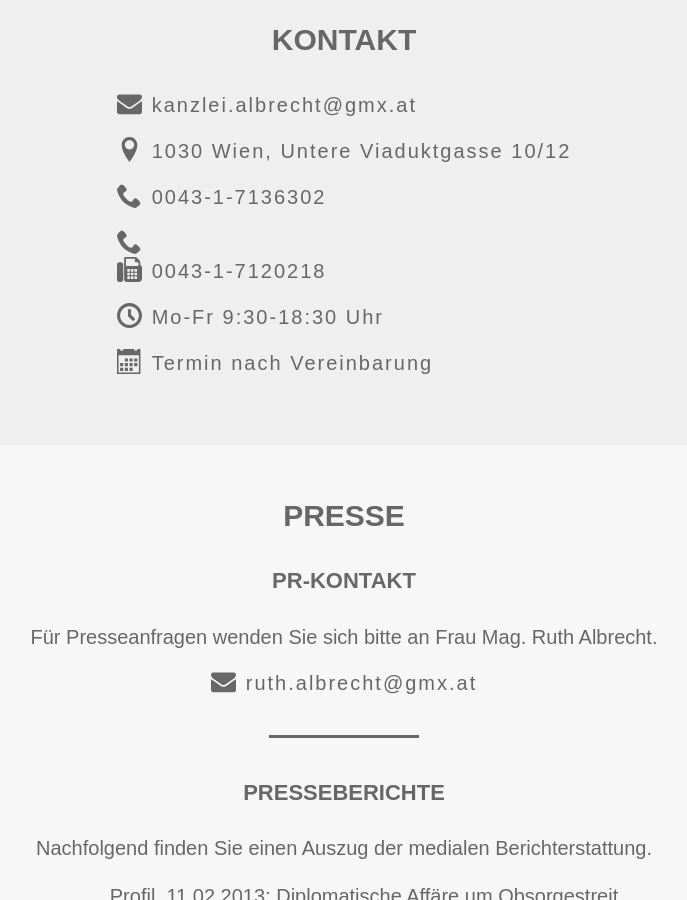
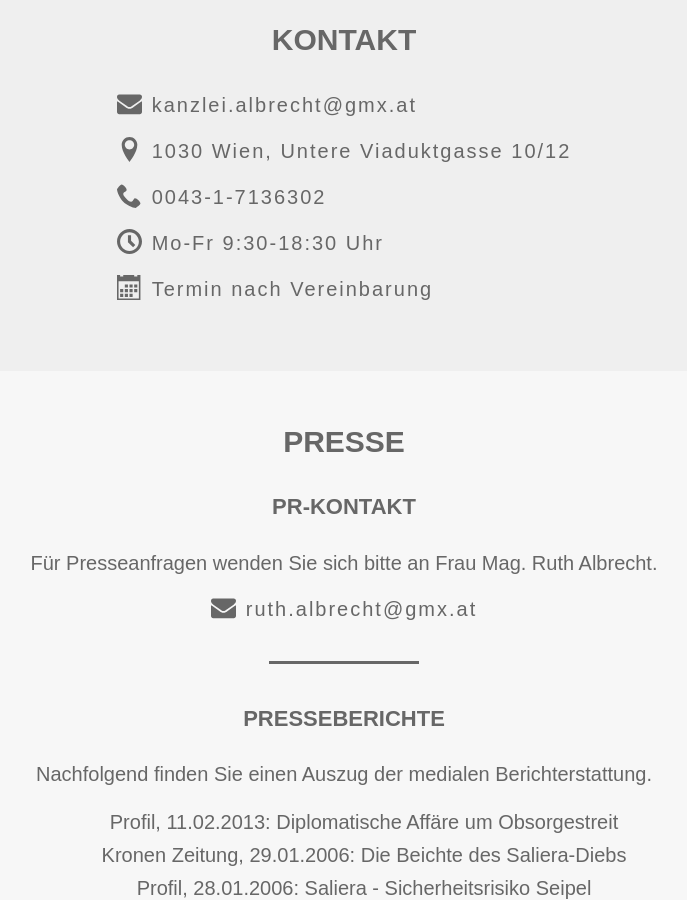
Before and after one commit to thelexn/aka-geri, a Jekyll site: the page built from index.html, in a window 1280 px wide and 900 px high, scrolled down 1552 px. Shown: the whole window, without its empty margins (296-983 px from the left). Built offline with Jekyll 4.4.1, drawn with Linux system fonts in a browser that asks for light colours.

Commit message:
Update contact.html - Telefonnummer geändert

```diff
--- a/_includes/contact.html
+++ b/_includes/contact.html
@@ -21,13 +21,13 @@
           <p>{{site.data.contact.phone1}}</p>
         </a>
       </li>
-      <li>
+<!--       <li>
         <a href="tel:{{site.data.contact.phone2}}">
           <div>{% include icons/phone.html %}</div>
           <p>{{site.data.contact.phone2}}</p>
         </a>
       </li>
-      <li><div>{% include icons/fax.html %}</div> <p class="different">{{site.data.contact.fax}}</p></li>
+      <li><div>{% include icons/fax.html %}</div> <p class="different">{{site.data.contact.fax}}</p></li> -->
       <li><div>{% include icons/clock.html %}</div> <p class="different">{{site.data.contact.office-hours}}</p></li>
       <li><div>{% include icons/calendar.html %}</div> <p class="different">{{site.data.contact.date-aggreement}}</p></li>
     </ul>
```
